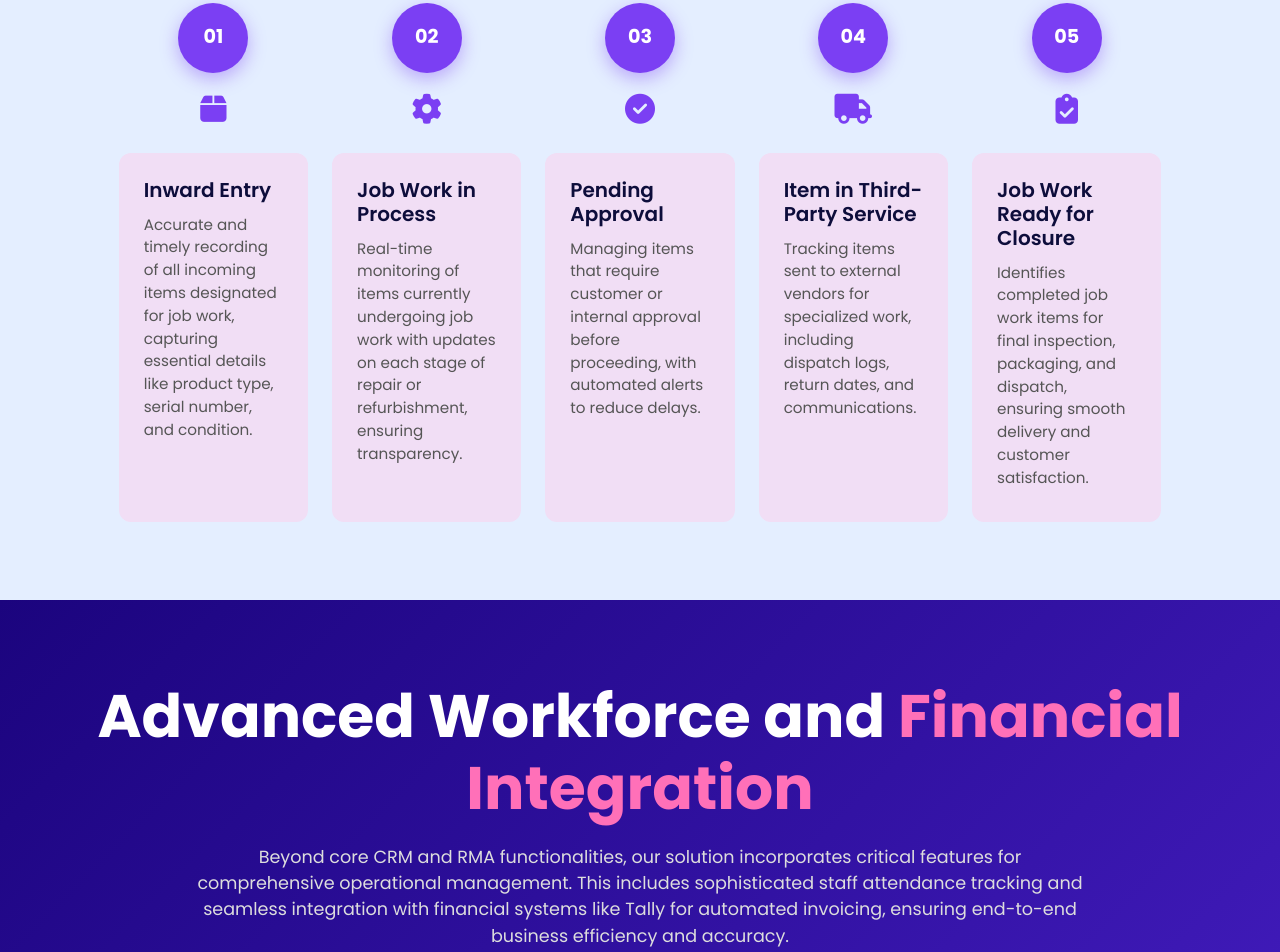
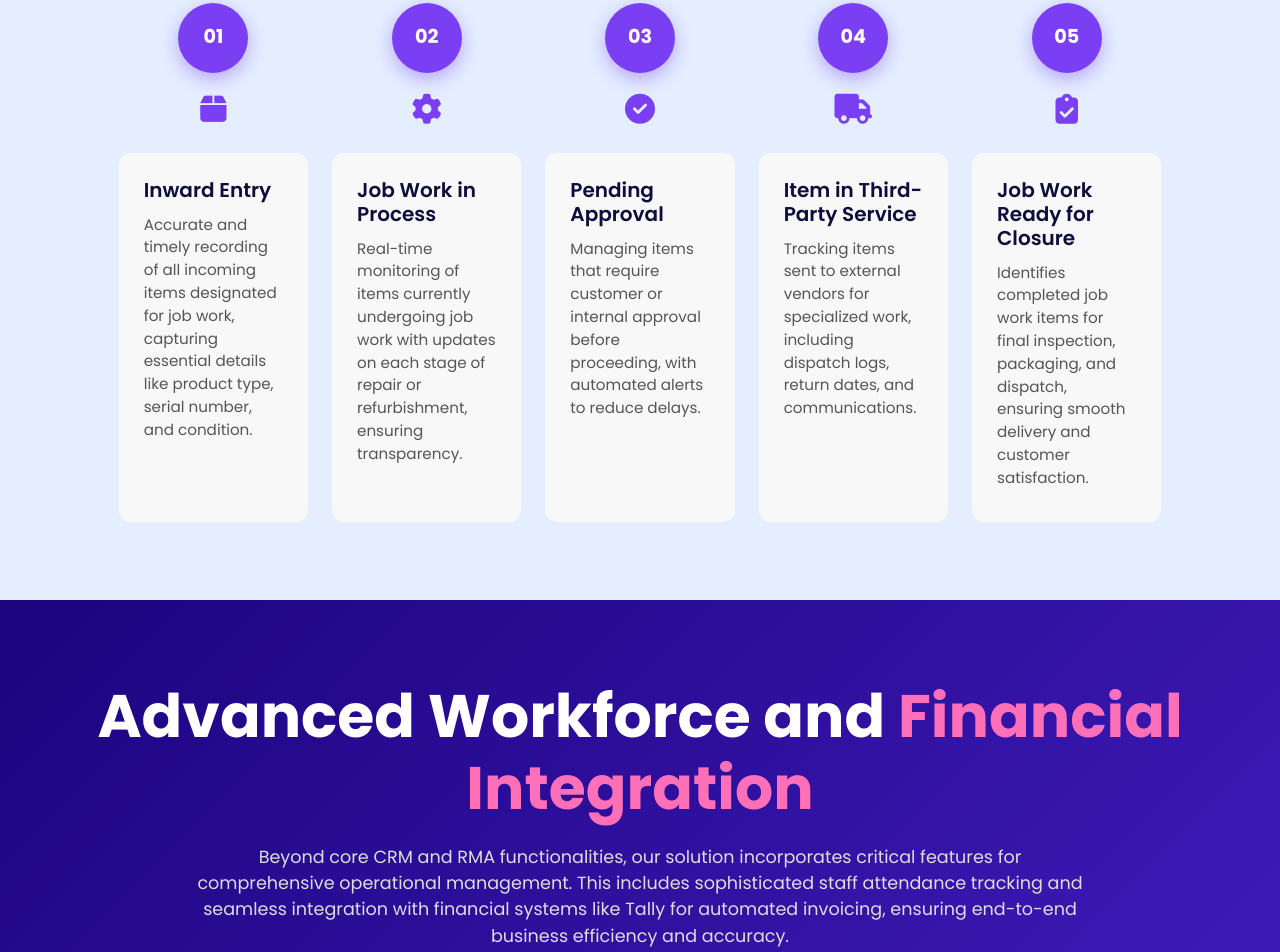
Before and after one commit to Menagamohan/pixel-to-page, a plain HTML site: page index.html in a window 1280 px wide. Shown: the part 3320-4272 px from the top of the page. Drawn offline with nearby package versions, Linux system fonts and the light colour scheme.

Commit message:
Add files via upload

```diff
--- a/style.css
+++ b/style.css
@@ -339,7 +339,7 @@ body {
 }
 
 .job-card {
-    background: #f1def5;
+    background: #f9f8f9;
     border-radius: 12px;
     border: #704c95;
     padding: 25px;
```
